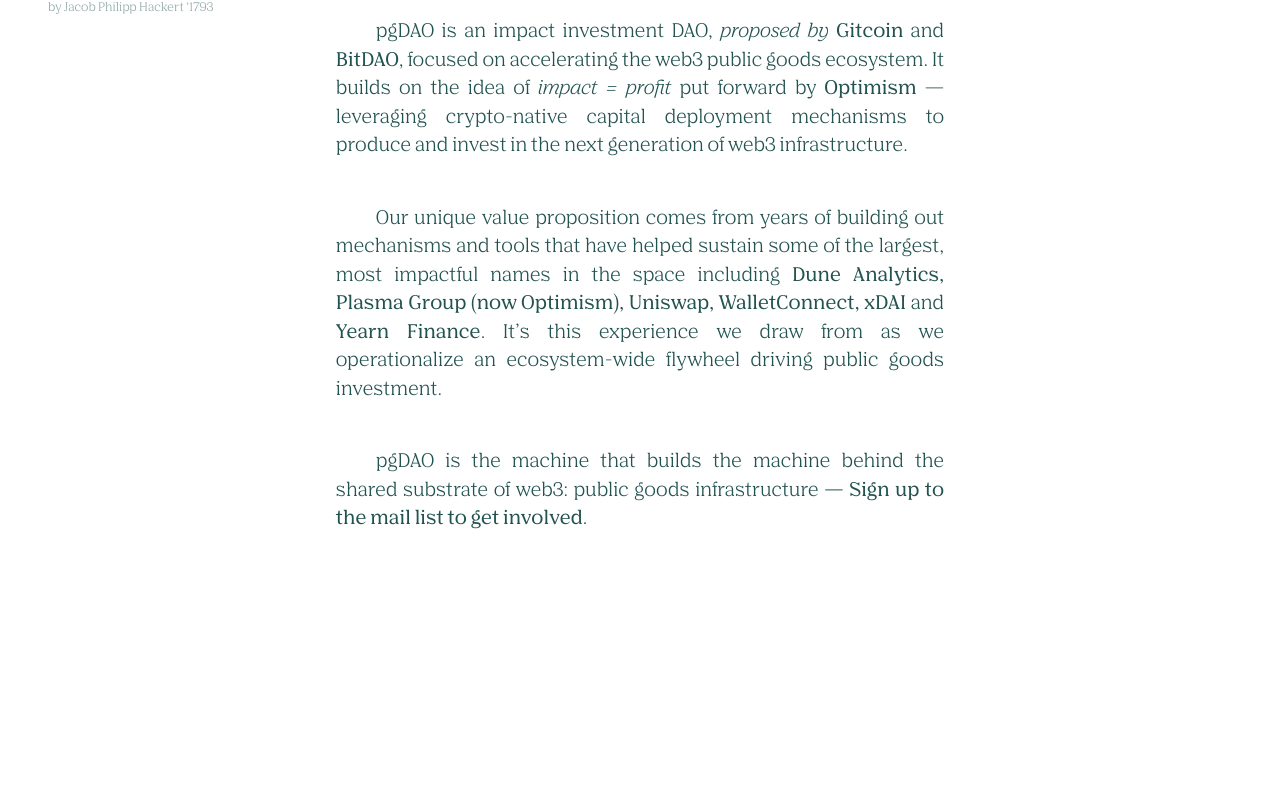
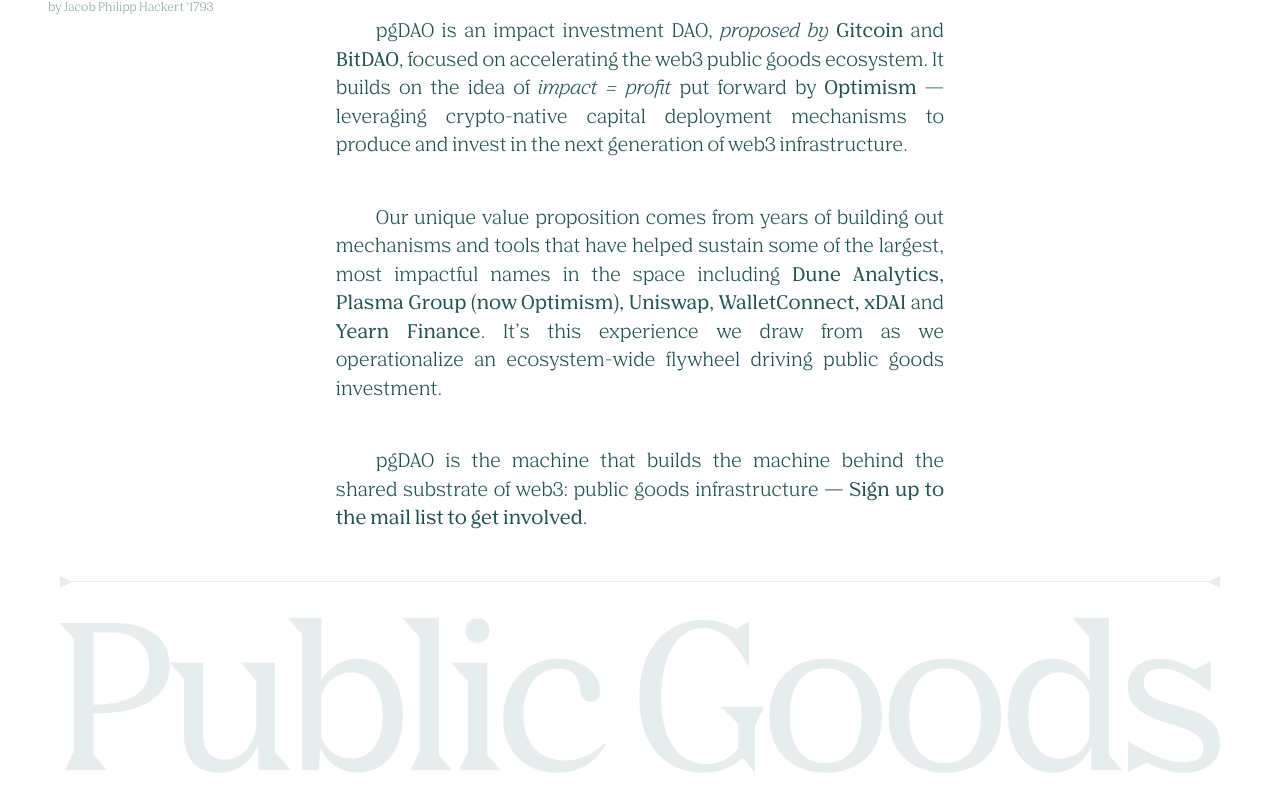
Before and after one commit to windranger-io/public-goods, a Next.js app: page / in a window 1280 px wide. Shown: the part 1542-2345 px from the top of the page. Before the commit the page ends 2118 px from the top, so only its background shows below. Built offline with nearby package versions, Linux system fonts and the light colour scheme.

Commit message:
chore: footer border and logo

```diff
--- a/src/components/Footer.tsx
+++ b/src/components/Footer.tsx
@@ -1,5 +1,50 @@
+import { Box } from '@chakra-ui/react'
+import Image from 'next/image'
+
 const Footer = () => {
-  return <div>Public Good</div>
+  return (
+    <Box mx={{ base: '16px', md: '60px' }}>
+      <Separator />
+      <Box>
+        <Image
+          alt="Public Goods Logo"
+          src="/images/public-goods.svg"
+          layout="responsive"
+          width={2427}
+          height={450}
+        />
+      </Box>
+    </Box>
+  )
 }
 
 export default Footer
+
+const Separator = () => {
+  return (
+    <Box
+      display="flex"
+      width="100%"
+      justifyContent={'space-between'}
+      alignItems="center"
+    >
+      <Box
+        width="0"
+        height="0"
+        borderTop="6px solid transparent"
+        borderLeft="12px solid rgba(34, 83, 80, 0.1)"
+        borderBottom="6px solid transparent"
+        mr="-1px"
+      />
+      <Box height="1px" width={'100%'} background="rgba(34, 83, 80, 0.1)" />
+      <Box
+        width="0"
+        height="0"
+        borderTop="6px solid transparent"
+        borderRight="12px solid rgba(34, 83, 80, 0.1)"
+        borderBottom="6px solid transparent"
+        ml="-1px"
+      />
+    </Box>
+  )
+}
--- a/src/pages/index.tsx
+++ b/src/pages/index.tsx
@@ -1,12 +1,14 @@
 import { Box } from '@chakra-ui/react'
 import Hero from 'components/Hero'
 import Content from 'components/Content'
+import Footer from 'components/Footer'
 
 const Home = () => {
   return (
     <Box>
       <Hero />
       <Content />
+      <Footer />
     </Box>
   )
 }
```
Also changed, not shown: public/images/public-goods.svg (added).
